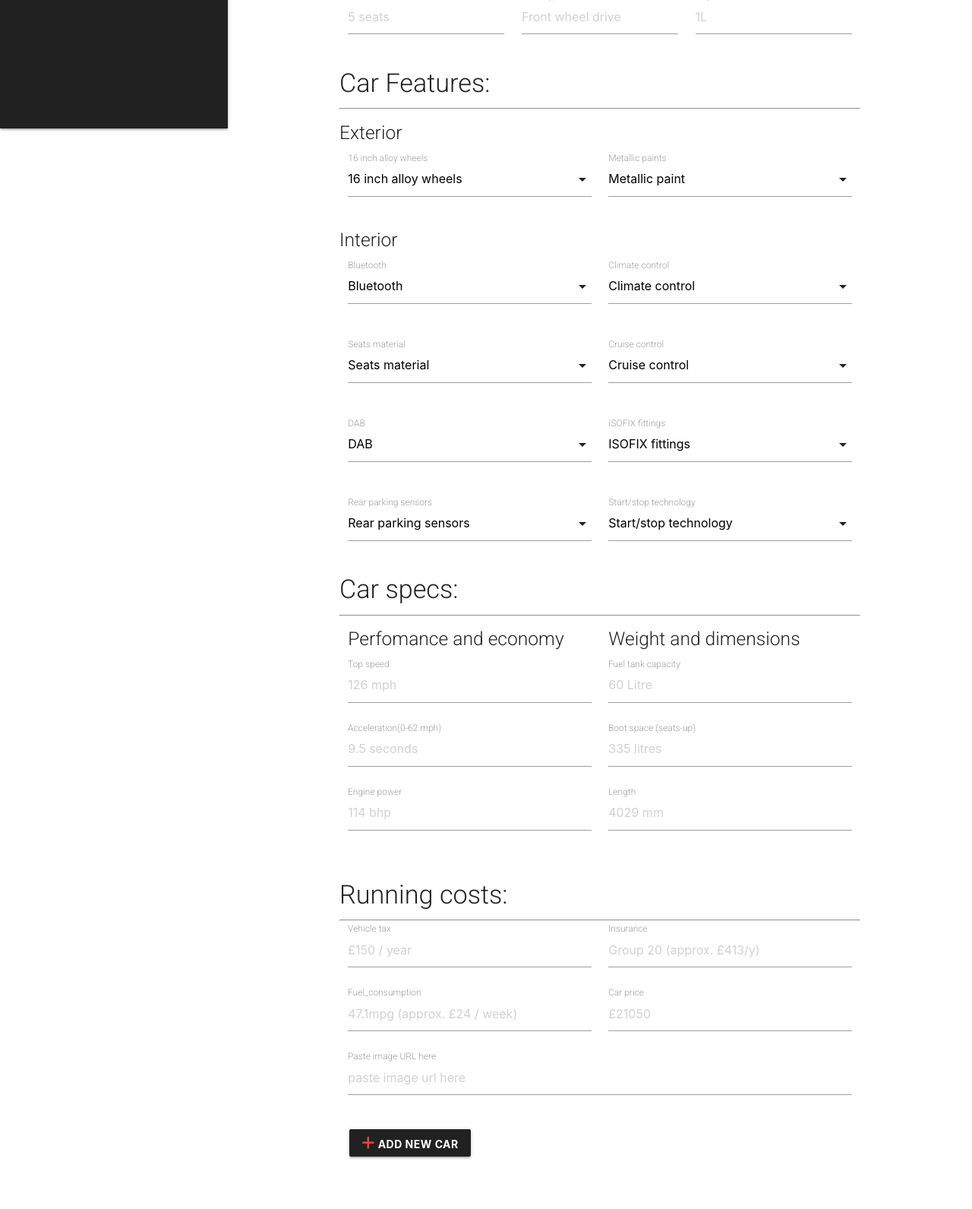
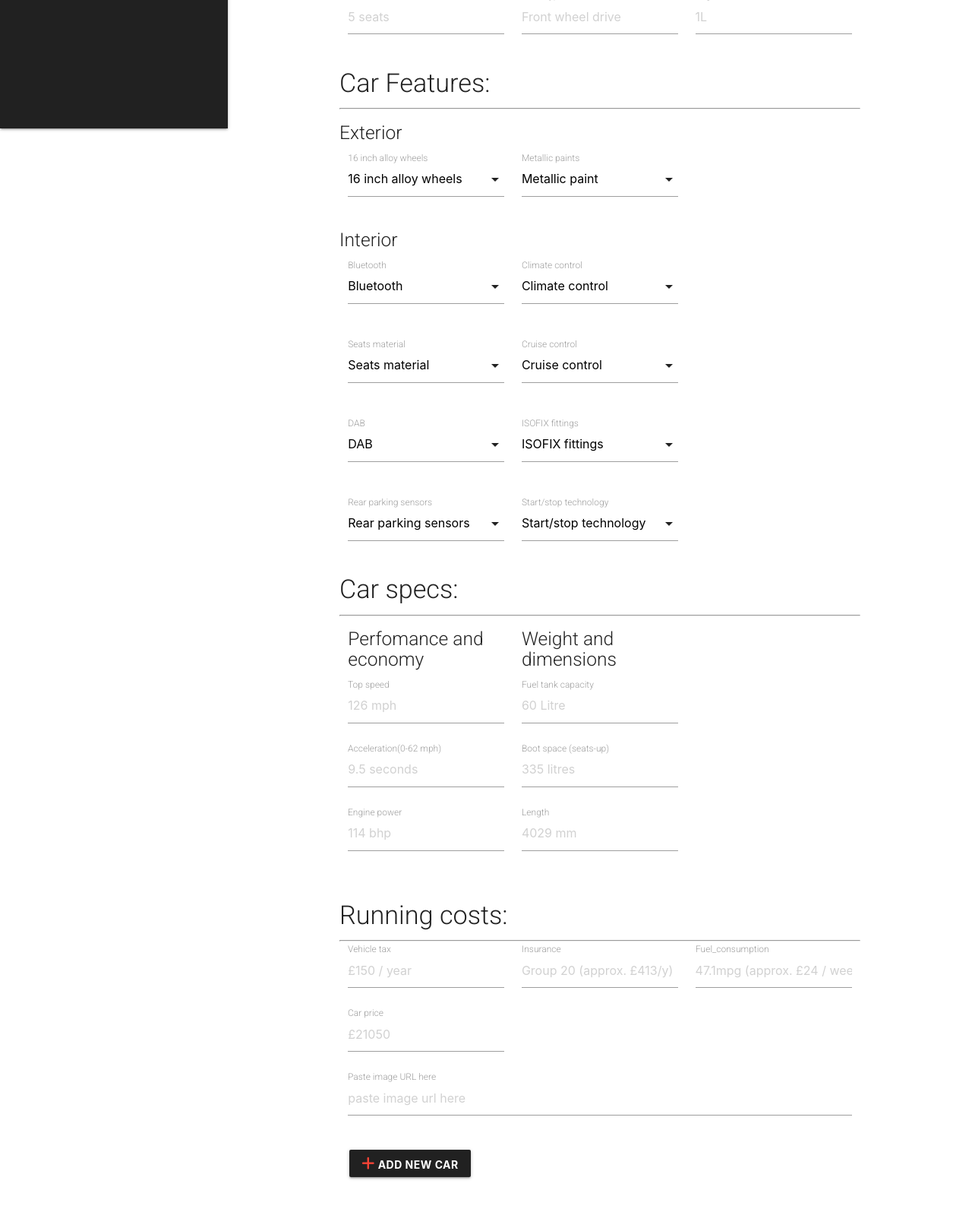
Before and after one commit to ashur-k/CI-MS3-Car-Showroom, a Flask app: page /admin/add_car_details/1/1/1 in a window 1280 px wide. Shown: the part 691-2282 px from the top of the page at 76% size. Before the commit the page ends 2216 px from the top, so only its background shows below. Run offline with Flask 2, Linux system fonts and the light colour scheme; the visitor is signed in with stand-in values (Sample User, id 1); data that the repository does not hold is empty; some libraries are stand-ins or nearby versions.

Commit message:
Car add desig grid on small and medium screen is improved

```diff
--- a/admin/static/css/admin_style.css
+++ b/admin/static/css/admin_style.css
@@ -169,6 +169,7 @@ padding-left: 12px;
     main {
       padding-left: 300px;
     }
+
     select[required]:focus{
     outline: none !important;
 }
--- a/admin/templates/add_new_car.html
+++ b/admin/templates/add_new_car.html
@@ -13,22 +13,27 @@
 <div class="container">
 <div class="row">
 <form action="{{ url_for('admin.add_car') }}" name="add_new_car"  method="POST">
+<!--
+    ~~~~~~~~~~~~~~~~~~~~~~~~~~~~~~~~~~~~~~
+    ~~~ Updating car basic infomraiton  ~~~
+    ~~~~~~~~~~~~~~~~~~~~~~~~~~~~~~~~~~~~~~
+-->
 <h4 class="mt-3">Basic car informaiton</h4><hr>
-
+    <!--Car make/model/registration number-->
     <div class="row">
-    <div class="input-field col s4">
+        <div class="input-field col s12 m4 l4">
             <select class="validate" id="car_make" name="car_make" required>
                 <option value="{{ car_makers.car_make }}">{{ car_makers.car_make }}</option>
             </select>
             <label for="car-make">Car Make</label>
         </div>
-    <div class="input-field col s4">
+        <div class="input-field col s12 m4 l4">
             <select class="validate" id="car_model" name="car_model" required>
                 <option value="{{ car_model}}">{{ car_model }}</option>
             </select>
             <label for="car-make">Car Model</label>
         </div>
-    <div class="input-field col s4">
+        <div class="input-field col s12 m4 l4">
             <select class="validate" id="reg_num" name="reg_num" required>
                 <option value="{{ reg_num }}">{{ reg_num }}</option>
             </select>
@@ -36,23 +41,25 @@
         </div>
     </div>
 
+    <!--Car body-type/exterior colour/gearbox-->
     <div class="row">
-        <div class="input-field col s4">
+        <div class="input-field col s6 m4 l4">
             <input type="text" id="body_type" name="body_type" class="validate" placeholder="5 door hatchback" required>
             <label for="body_type">Body type</label>
         </div>
-        <div class="input-field col s4">
-            <input type="text" id="exterior_colour" name="exterior_colour" class="validate" placeholder="black" required>
+        <div class="input-field col s6 m4 l4">
+            <input type="text" id="exterior_colour" name="exterior_colour" class="validate" placeholder="black"  required>
             <label for="exterior_colour">Exterior colour</label>
         </div>
-        <div class="input-field col s4">
-            <input type="text" id="gear_box" name="gear_box" class="validate" placeholder="automatic, 7 speed" required>
+        <div class="input-field col s6 m4 l4">
+            <input type="text" id="gear_box" name="gear_box" class="validate" placeholder="automatic, 7 speed"  required>
             <label for="gear_box">Gear box</label>
         </div>
     </div>
 
+    <!--Car fuel-type/transmission/warranty calendar-->
     <div class="row">
-        <div class="input-field col s4">
+        <div class="input-field col s12 m4 l4">
             <select class="validate" id="fuel_type" name="fuel_type" required>
                 <option selected disabled value="">Fuel type</option>
                 <option value="petrol">Petrol</option>
@@ -63,7 +70,7 @@
             </select>
             <label for="fuel_type">Fuel type</label>
         </div>
-       <div class="input-field col s4">
+       <div class="input-field col s12 m4 l4">
             <select class="validate" id="transmisson" name="transmisson" required>
                 <option selected disabled value="">Transmission</option>
                 <option value="manual">manual</option>
@@ -71,22 +78,22 @@
             </select>
             <label for="transmisson">Transmission</label>
         </div>
-        <div class="input-field col s4">
+        <div class="input-field col s12 m4 l4">
             <input class="validate" type="date" id="warranty_expire_date" name="warranty_expire_date" required>
             <label for="warranty_expire_date">Warranty expires</label><br>
         </div>
     </div>
-
+    <!--Car registration-year/mileage/ulex-control-->
     <div class="row">
-        <div class="input-field col s4">
+        <div class="input-field col s6 m4 l4">
             <input class="validate" type="text" id="registration_year" name="registration_year" placeholder="2016" required>
             <label for="registration_year">Registration year</label>
         </div>
-        <div class="input-field col s4">
+        <div class="input-field col s6 m4 l4">
             <input class="validate" type="text" id="mileage" name="mileage" placeholder="3576" required>
             <label for="mileage">Mileage</label>
         </div>
-         <div class="input-field col s4">
+         <div class="input-field col s6 m4 l4">
             <div class="switch">
                 <label for="is_ULEZ_compliant">ULEZ compliant
                     <input class="validate" type="checkbox" name="is_ULEZ_compliant" id="is_ULEZ_compliant" value="Yes">
@@ -95,27 +102,34 @@
             </div>
         </div>
     </div>
-
+    <!--Car seats/drive-type/engine-->
     <div class="row">
-        <div class="input-field col s4">
+        <div class="input-field col s6 m4 l4">
             <input type="text" id="seats" name="seats" class="validate" placeholder="5 seats" required>
             <label for="seats">Seats</label>
          </div>
-        <div class="input-field col s4">
+        <div class="input-field col s6 m4 l4">
             <input type="text" id="drive_type" name="drive_type" class="validate" placeholder="Front wheel drive" required>
             <label for="drive_type">Drive Type</label>
         </div>
-        <div class="input-field col s4">
+        <div class="input-field col s6 m4 l4">
             <input type="text" id="engine" name="engine" class="validate" placeholder="1L" required>
             <label for="drive_type">Engine</label>
         </div>
     </div>
 
+<!--
+    ~~~~~~~~~~~~~~~~~~~~~~~~~~~~~~~~~~~~~~~~~~~~~~~~~~~~~~~~~~~~~~
+    ~~~ Updating car exterior and interior features            ~~~
+    ~~~~~~~~~~~~~~~~~~~~~~~~~~~~~~~~~~~~~~~~~~~~~~~~~~~~~~~~~~~~~~
+-->
 <h4 >Car Features:</h4><hr>
 
   <h5>Exterior</h5>
+
+    <!--Car alloy wheel/metallic paint-->
     <div class="row">
-        <div class="input-field col s6">
+        <div class="input-field col s12 m6 l4">
             <select class="validate" id="alloy_wheels" name="alloy_wheels" required>
                 <option selected disabled value="">16 inch alloy wheels</option>
                 <option value="available">Available</option>
@@ -123,7 +137,7 @@
             </select>
             <label for="alloy wheels">16 inch alloy wheels</label>
         </div>
-        <div class="input-field col s6">
+        <div class="input-field col s12 m6 l4">
             <select class="validate" id="metallic_paint" name="metallic_paint" required>
                 <option selected disabled value="">Metallic paint</option>
                  <option value="available">Available</option>
@@ -132,9 +146,11 @@
             <label for="metallic_paint">Metallic paints</label>
         </div>
     </div>
+
   <h5>Interior</h5>
+    <!--Car bluetooth and climate contorl paint-->
     <div class="row">
-        <div class="input-field col s6">
+        <div class="input-field col s12 m6 l4">
             <select class="custom-select" id="bluetooth" name="bluetooth" required>
                 <option selected disabled value="">Bluetooth</option>
                 <option value="available">Available</option>
@@ -142,7 +158,7 @@
             </select>
             <label for="bluetooth">Bluetooth</label>
         </div>
-        <div class="input-field col s6">
+        <div class="input-field col s12 m6 l4">
             <select class="custom-select" id="climate_control" name="climate_control" required>
                 <option selected disabled value="">Climate control</option>
                  <option value="available">Available</option>
@@ -151,9 +167,9 @@
             <label for="climate_control">Climate control</label>
         </div>
     </div>
-
+    <!--Car seats material and cruise control-->
     <div class="row">
-        <div class="input-field col s6">
+        <div class="input-field col s12 m6 l4">
             <select class="validate" id="seats_material" name="seats_material" required>
                 <option selected disabled value="">Seats material</option>
                 <option value="Leather">Leather</option>
@@ -161,7 +177,7 @@
             </select>
             <label for="seats_material">Seats material</label>
         </div>
-        <div class="input-field col s6">
+        <div class="input-field col s12 m6 l4">
             <select class="validate" id="cruise_control" name="cruise_control" required>
                 <option selected disabled value="">Cruise control</option>
                  <option value="available">Available</option>
@@ -170,9 +186,9 @@
             <label for="cruise_control">Cruise control</label>
         </div>
     </div>
-
+    <!--Car DAB and ISO fittings-->
     <div class="row">
-        <div class="input-field col s6">
+        <div class="input-field col s12 m6 l4">
             <select class="validate" id="DAB" name="DAB" required>
                 <option selected disabled value="">DAB</option>
                 <option value="available">Available</option>
@@ -180,7 +196,7 @@
             </select>
             <label for="DAB">DAB</label>
         </div>
-        <div class="input-field col s6">
+        <div class="input-field col s12 m6 l4">
             <select class="validate" id="ISOFIX_fittings" name="ISOFIX_fittings" required>
                 <option selected disabled value="">ISOFIX fittings</option>
                  <option value="available">Available</option>
@@ -189,9 +205,9 @@
             <label for="ISOFIX_fittings">ISOFIX fittings</label>
         </div>
     </div>
-
+    <!--Car rear parking start stop technology-->
     <div class="row">
-        <div class="input-field col s6">
+        <div class="input-field col s12 m6 l4">
             <select class="validate" id="rear_parking_sensors" name="rear_parking_sensors" required>
                 <option selected disabled value="">Rear parking sensors</option>
                  <option value="available">Available</option>
@@ -199,7 +215,7 @@
             </select>
             <label for="rear_parking_sensors">Rear parking sensors</label>
         </div>
-        <div class="input-field col s6">
+        <div class="input-field col s12 m6 l4">
             <select class="validate" id="start_stop_technology" name="start_stop_technology" required>
                 <option selected disabled value="">Start/stop technology</option>
                  <option value="available">Available</option>
@@ -208,13 +224,19 @@
             <label for="start_stop_technology">Start/stop technology</label>
         </div>
     </div>
+ <!--
+    ~~~~~~~~~~~~~~~~~~~~~~~~~~~~~~~~~~~~
+    ~~~ Updating car specs           ~~~
+    ~~~~~~~~~~~~~~~~~~~~~~~~~~~~~~~~~~~~
+-->
+<h4 class="mt-3">Car specs:</h4><hr>
 
-<h4 class="mt-3">Car specs:</h4><hr>
     <div class="row">
 
-        <div class="col s6" >
+        <div class="col s6 m6 l4" >
             <h5>Perfomance and economy</h5>
             <div class="row center-align">
+                <!--Car top speed accelration engine power-->
                 <div class="input-field col s12">
                     <input type="text" id="top_Speed" name="top_Speed" class="form-control" placeholder="126 mph">
                     <label for="top_Speed">Top speed</label>
@@ -231,9 +253,10 @@
         </div>
 
 
-        <div class="col s6">
+        <div class="col s6 m6 l4">
             <h5>Weight and dimensions</h5>
             <div class="row center-align">
+            <!--Car fuel capacity boot space length-->
                 <div class="input-field col s12">
                     <input type="text" id="fuel_tank_capacity" name="fuel_tank_capacity" class="form-control" placeholder="60 Litre">
                     <label for="fuel_tank_capacity">Fuel tank capacity</label>
@@ -249,31 +272,37 @@
             </div>
         </div>
     </div>
+    <!--
+    ~~~~~~~~~~~~~~~~~~~~~~~~~~~~~~~~~~~~~~~~~~
+    ~~~ Updating car running cost          ~~~
+    ~~~~~~~~~~~~~~~~~~~~~~~~~~~~~~~~~~~~~~~~~~
+-->
 
 <h4>Running costs:</h4><hr>
+    <!--Car Vehicle tax/Insurance/Fuel consumption/car-price/car-image-url-->
     <div class="row">
-        <div class="input-field col s6">
+        <div class="input-field col s6 m6 l4">
             <input type="text" id="vehicle_tax" name="vehicle_tax" class="validate" placeholder="£150 / year" required>
             <label for="vehicle_tax">Vehicle tax</label>
         </div>
-        <div class="input-field col s6">
+        <div class="input-field col s6 m6 l4">
            <input type="text" id="insurance" name="insurance" class="validate" placeholder="Group 20 (approx. £413/y)" required>
             <label for="insurance">Insurance</label>
         </div>
-        <div class="input-field col s6">
+        <div class="input-field col s6 m6 l4">
             <input type="text" id="fuel_consumption" name="fuel_consumption" class="validate" placeholder="47.1mpg (approx. £24 / week)" required>
             <label for="fuel_consumption">Fuel_consumption</label>
         </div>
-        <div class="input-field col s6">
+        <div class="input-field col s6 m6 l4">
             <input type="text" id="car_price" name="car_price" class="validate" placeholder="£21050" required>
-            <label for="fuel_consumption">Car price</label>
+            <label for="car_price">Car price</label>
         </div>
-        <div class="input-field col s12">
+        <div class="input-field col s12 m12 l12">
             <input type="text" id="car_image_url" name="car_image_url" class="validate" placeholder="paste image url here" required>
-            <label for="fuel_consumption">Paste image URL here</label>
+            <label for="car_image_url">Paste image URL here</label>
         </div>
     </div>
-
+ <!-- Form Submit button -->
   <div class="row">
   <div class="col s12">
     <button class="btn waves-effect waves-red admin-custom-buttons" type="submit">
```
Lines whose indentation alone changed are shown as unchanged.
